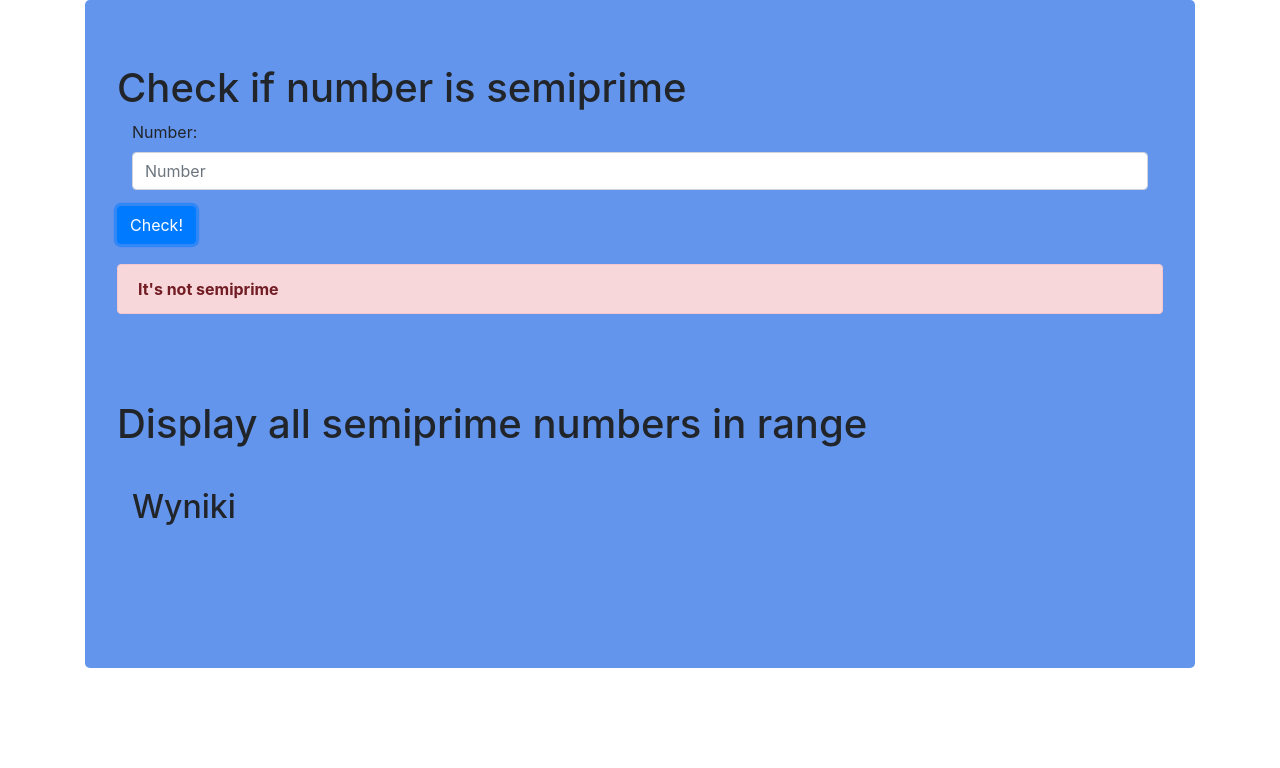
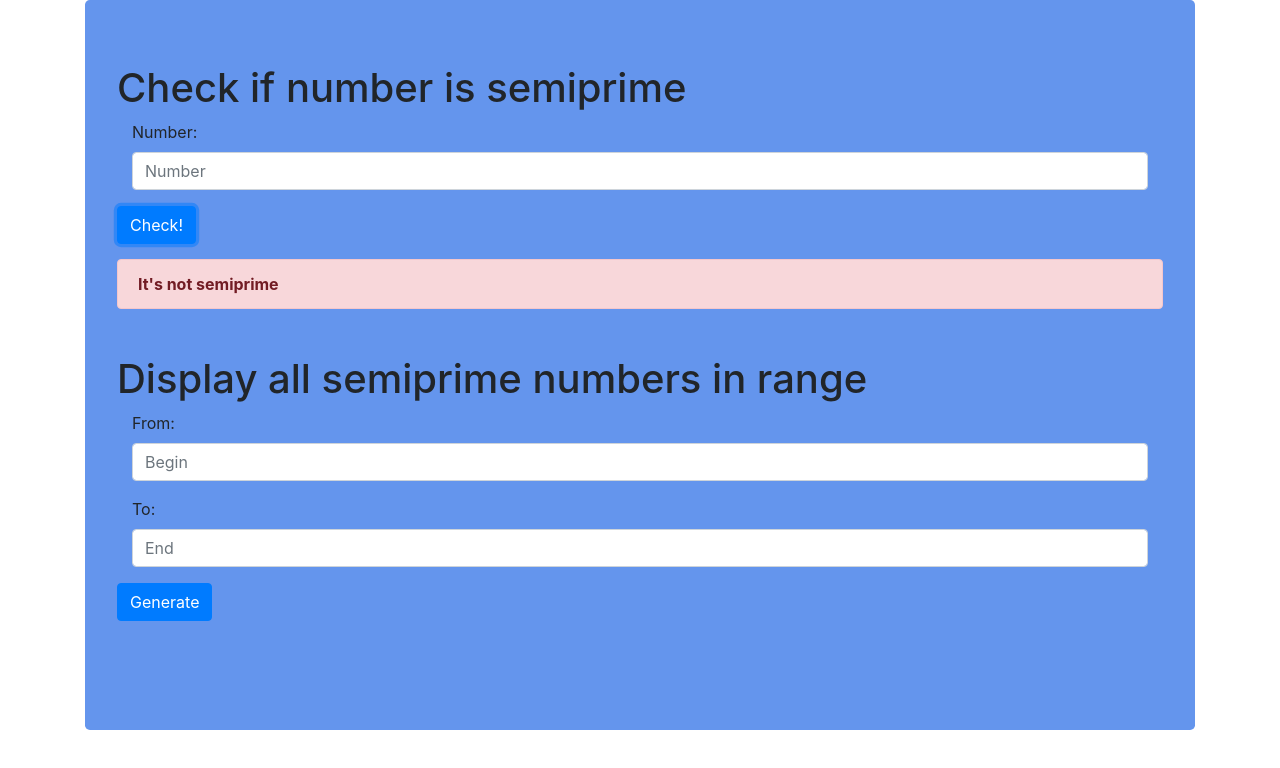
Before and after one commit to SiwyKrzysiek/Semiprime, a plain HTML site: page index.html in a window 1280 px wide. Both pictures are taken after a click on the button "Check!". Drawn offline with nearby package versions, Linux system fonts and the light colour scheme.

Commit message:
Display all semiprimes in range

```diff
--- a/index.html
+++ b/index.html
@@ -57,20 +57,40 @@ Print all the semiprime numbers in a given range. -->
             <input type="number" class="form-control" id="number" placeholder="Number">
           </div>
 
-          <button class="btn btn-primary" id="submit-button" type="button" onClick="checkIfSemiprimeButtonAction()">Check!</button>
+          <button class="btn btn-primary" id="submit-button" type="button" onclick="checkIfSemiprimeButtonAction()">Check!</button>
         </form>
-        <div class="invisible" role="alert" id="is-semiprime-alert">
-            <strong>Well done!</strong> You successfully read this important alert message.
-          </div>
+
+        <div class="d-none" role="alert" id="is-semiprime-alert">
+
+        </div>
       </div>
 
       <div class="task">
         <h1>Display all semiprime numbers in range</h1>
-        <div id="display-results" class="container" style="margin-top:40px">
-          <h2>Wyniki</h2>
+
+        <form>
+
+          <div class="form-group col-12">
+            <label for="start-of-range">From:</label>
+            <input type="number" class="form-control" id="start-of-range" placeholder="Begin">
+          </div>
+
+          <div class="form-group col-12">
+            <label for="end-of-range">To:</label>
+            <input type="number" class="form-control" id="end-of-range" placeholder="End">
+          </div>
+
+          <button class="btn btn-primary" id="generate-button" type="button" onclick="generateSemiprimesInRangeButtonAction()">Generate</button>
+        </form>
+
+        <div class="d-none alert alert-danger" role="alert" id="wrong-range-alert">
+          <strong>Invalide range</strong>
+        </div>
+
+        <div id="display-results" class="container d-none">
+          <h2>Results:</h2>
 
           <ul class="list-group list-group-flush" id="result-list">
-
           </ul>
         </div>
       </div>
--- a/script.js
+++ b/script.js
@@ -14,6 +14,37 @@ function checkIfSemiprimeButtonAction() {
         displayPositiveAlert(alertBox, message);
     else
         displayNegativeAlert(alertBox, message);
+}
+
+function generateSemiprimesInRangeButtonAction() {
+    let begin = parseInt(document.getElementById("start-of-range").value);
+    let end = parseInt(document.getElementById("end-of-range").value);
+
+    let alertBox = document.getElementById("wrong-range-alert");
+
+    if (end < begin) {
+        alertBox.classList.remove("d-none");
+        return;
+    }
+    alertBox.classList.add("d-none");
+
+    document.getElementById("display-results").classList.remove("d-none"); //Make results are visible
+
+    let results = semiprimesInRange(begin, end);
+    let outpuList = document.getElementById("display-results");
+
+    putItemsOnList(outpuList, results);
+}
+
+function putItemsOnList(list, items) {
+    for (item of items) {
+        let li = document.createElement("li");
+        li.classList.add("list-group-item");
+
+        li.appendChild(document.createTextNode(item));
+
+        list.appendChild(li);
+    }
 }
 
 function unitTest() {
--- a/style.css
+++ b/style.css
@@ -3,11 +3,11 @@
 }
 
 .task {
-    padding-bottom: 70px;
+    padding-bottom: 30px;
 }
 
 form {
-    padding-bottom: 20px;
+    padding-bottom: 15px;
 }
 
 /* input[type="text"] {
```
